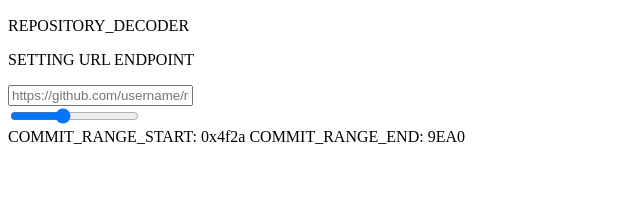
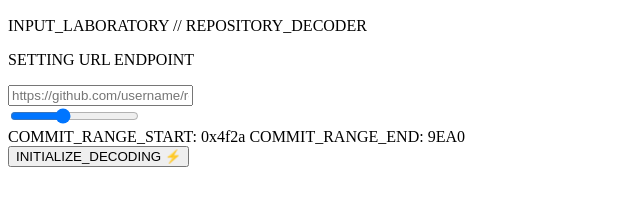
Before and after one commit to Just1MoreCommit/Git-Translator, a website built with webpack: page client/index.html in a window 1280 px wide. Shown: the part 137-342 px from the top of the page, without its empty margins (0-640 px from the left). Built offline with nearby package versions, Linux system fonts and the light colour scheme; a web font is replaced by a local one.

Commit message:
white card setup

```diff
--- a/client/index.html
+++ b/client/index.html
@@ -33,11 +33,15 @@
 
         </div>
 
-        <div id="mid-col" class="flex-1 bg-black p-4">
-            <div class="bg-white p-4 text-black min-h-96">
-                <p class="text-3xl font-mono my-6">REPOSITORY_DECODER</p>
-                <p class="text-3xl font-mono my-6">SETTING URL ENDPOINT</p>
-                <div class="bg-white border-3 border-black p-4 min-h-26 flex items-center justify-center">
+        <div id="mid-col" class="flex-1 bg-black p-4 flex flex-col">
+
+
+            <!-- WHITE CARD  -->
+
+            <div class="bg-white p-4 text-black min-h-96 w-full mb-8">
+                <p class="text-xl font-mono my-6">INPUT_LABORATORY // REPOSITORY_DECODER</p>
+                <p class="text-xs text-grey-600 font-mono mt-2 mb-4">SETTING URL ENDPOINT</p>
+                <div class="bg-white border-2 border-gray-400 p-4 min-h-26 flex items-center justify-center">
                     <input type="text" placeholder="https://github.com/username/repo" class="w-full px-4 py-3 text-4xl font-mono placeholder-gray-600 focus:outline-none focus:border-green-500">
                 </div>
 
@@ -51,14 +55,23 @@
                      class="w-full accent-purple-500 cursor-pointer h-1 p-6"
                     >
 
-                     <div class="flex justify-between text-xs font-mono text-gray-500">
+                    <div class="flex justify-between text-xs font-mono text-gray-500">
                          <span>COMMIT_RANGE_START: 0x4f2a</span>
                          <span>COMMIT_RANGE_END: 9EA0</span>
-                      </div>
+                    </div>
+
+                    <div class="flex justify-end">
+                        <button class="bg-black text-white font-mono p-4 mt-6 w-60">INITIALIZE_DECODING ⚡</button>
+                    </div>
 
                 </div>
 
             </div>
+
+
+            <!-- protocol_summary -->
+
+            <div class="bg-black p-4 text-white min-h-76 w-full border-2 border-gray-700 my-4"></div>
 
         </div>
 
```
